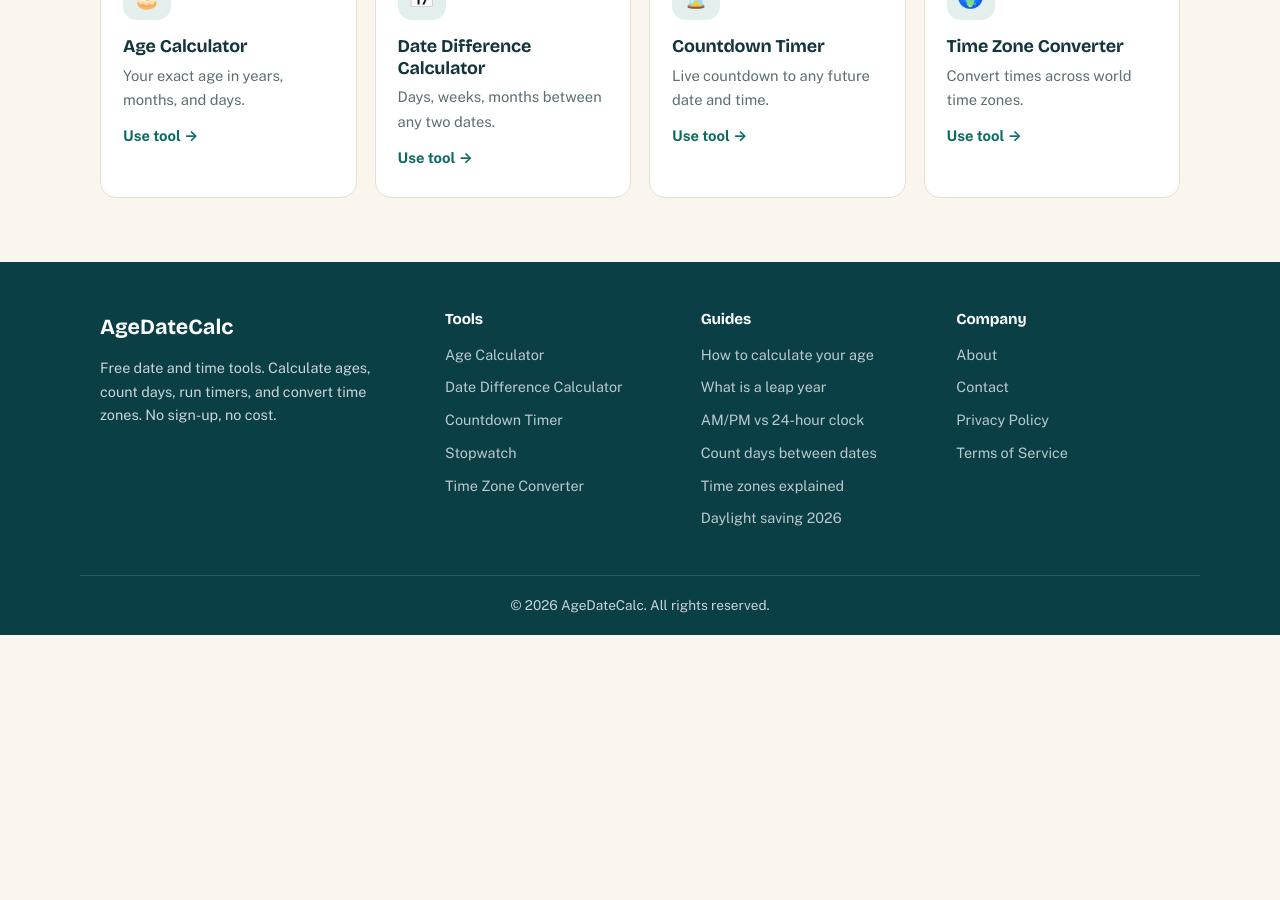
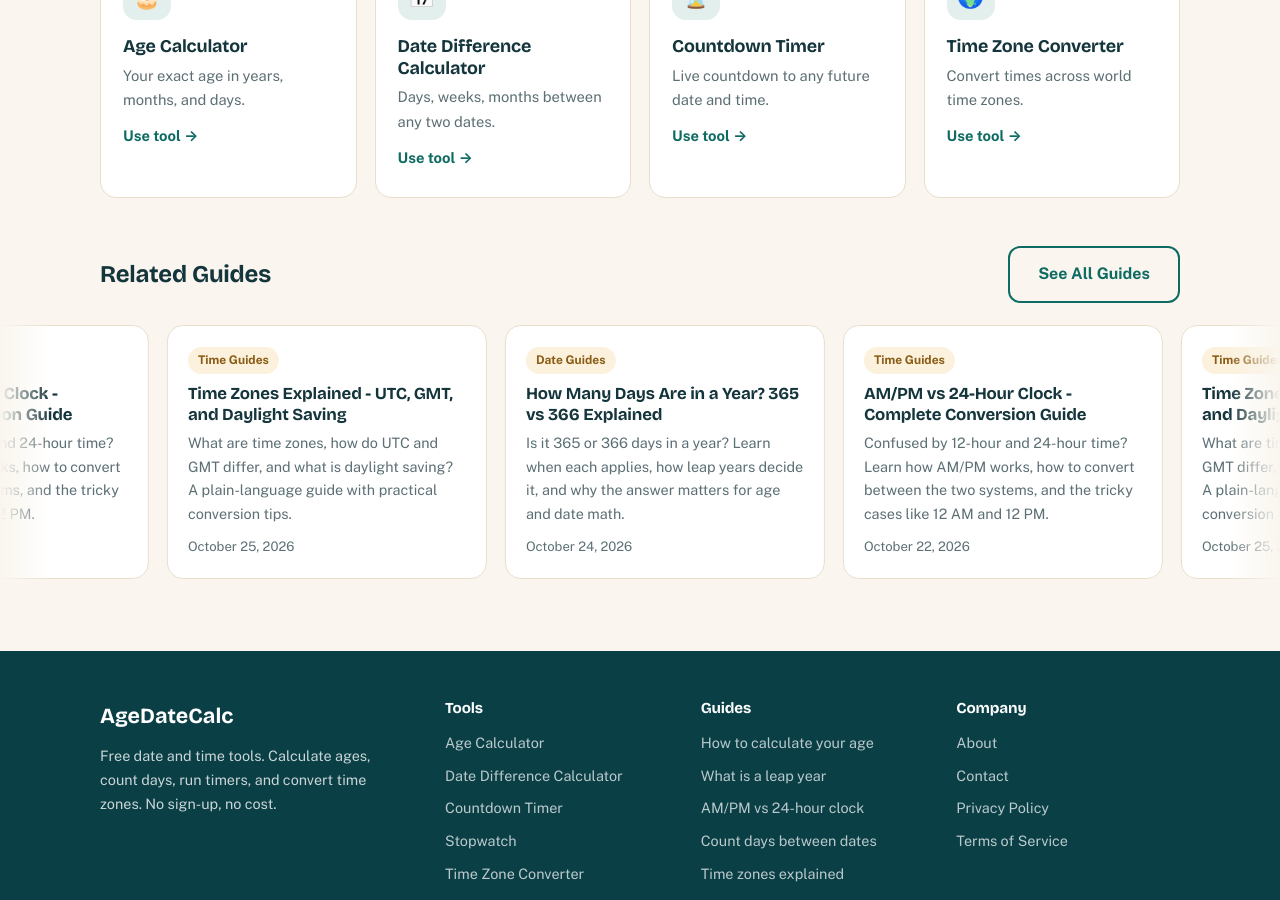
Before and after one commit to zaidmeo09-dhangal/agedatecalc, a Jekyll site: the page built from stopwatch.md, in a window 1280 px wide and 900 px high, scrolled down 3224 px. Built offline with Jekyll 4.4.1, drawn with Linux system fonts in a browser that asks for light colours; before the commit the page ends 3859 px from its top, so only the background shows below that.

Commit message:
Related Guides auto-scrolling strip on all tool pages

```diff
--- a/stopwatch.md
+++ b/stopwatch.md
@@ -95,6 +95,10 @@
       }
     ]
   }
+related_posts:
+  - /blog/am-pm-vs-24-hour-clock/
+  - /blog/time-zones-explained/
+  - /blog/how-many-days-in-a-year/
 ---
 
 <section class="hero" style="padding:48px 0 24px">
@@ -297,3 +301,5 @@
   });
 })();
 </script>
+
+{% include related-guides.html %}
```
